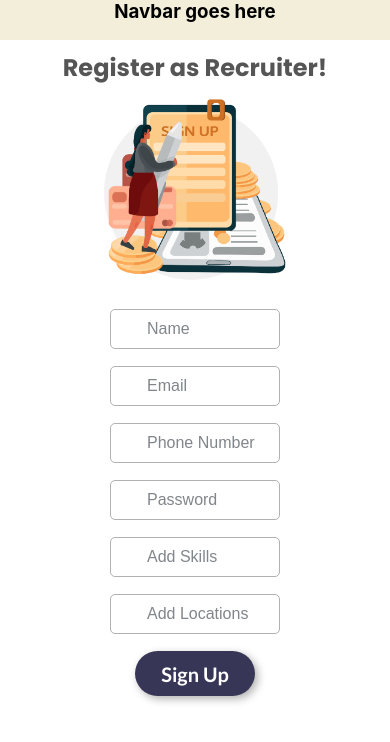
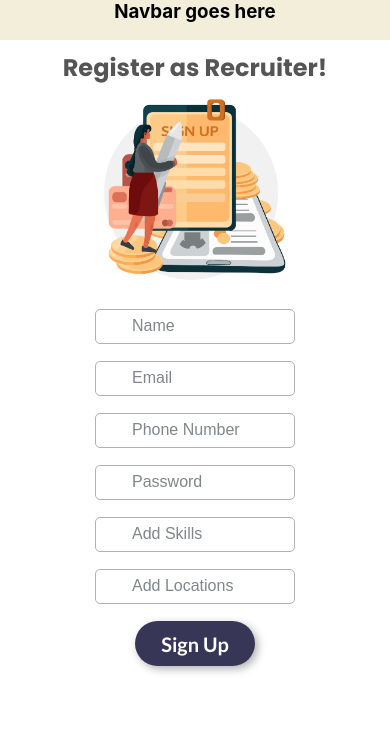
Before and after one commit to amalvarghese593/Registration-form-UI, a React (Create React App) app: page /register/recruiter in a window 390 px wide. Shown: the top 742 px of the page. Built offline with nearby package versions, Linux system fonts and the light colour scheme.

Commit message:
text box size changed

```diff
--- a/src/components/regpage.css
+++ b/src/components/regpage.css
@@ -192,11 +192,11 @@
     height: 40px;
   }
   .input-container {
-    width: 170px;
+    width: 200px;
     margin-bottom: 17px;
   }
   .name-input {
-    height: 40px;
+    height: 35px;
   }
   .reg-bg-image {
     padding-top: 0;
```
